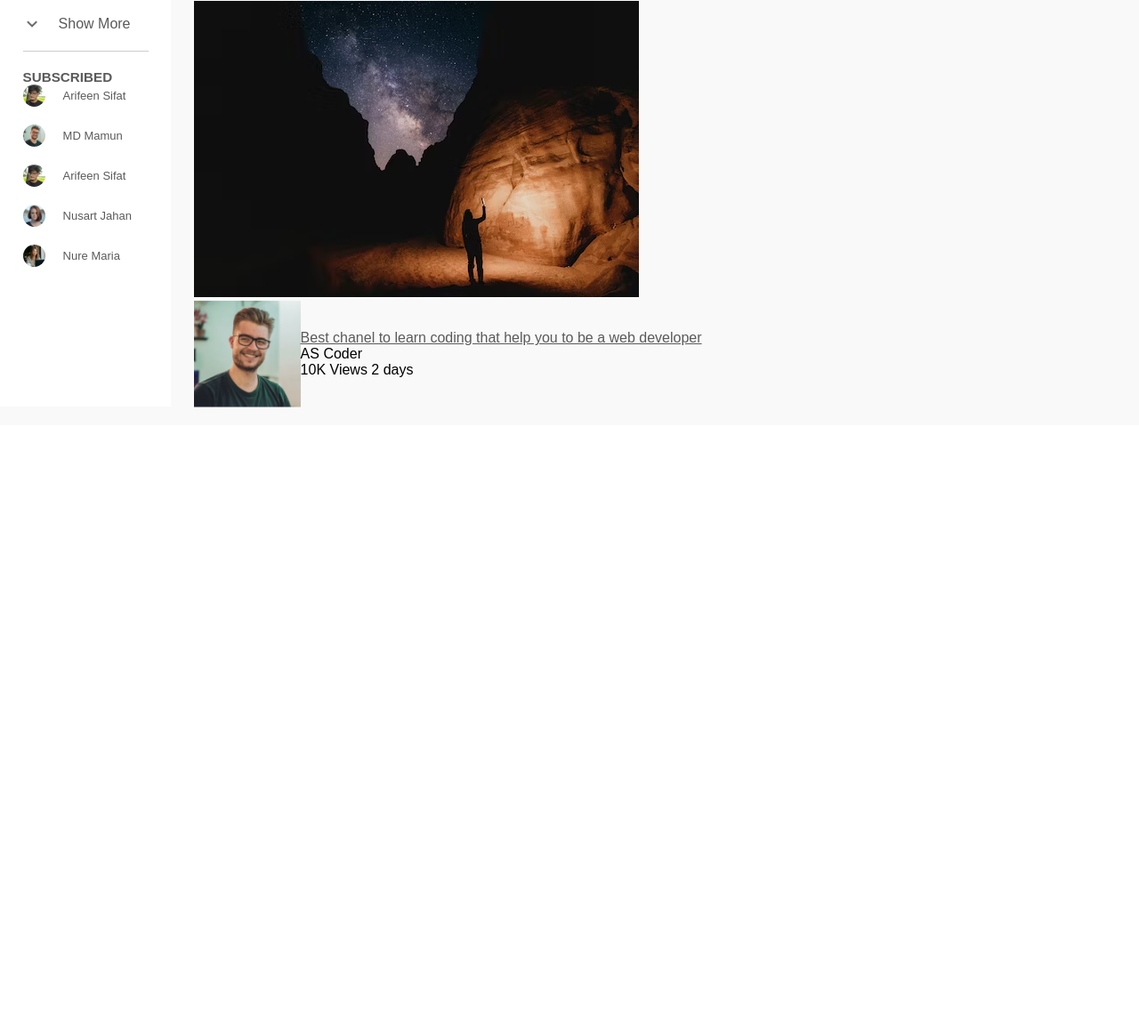
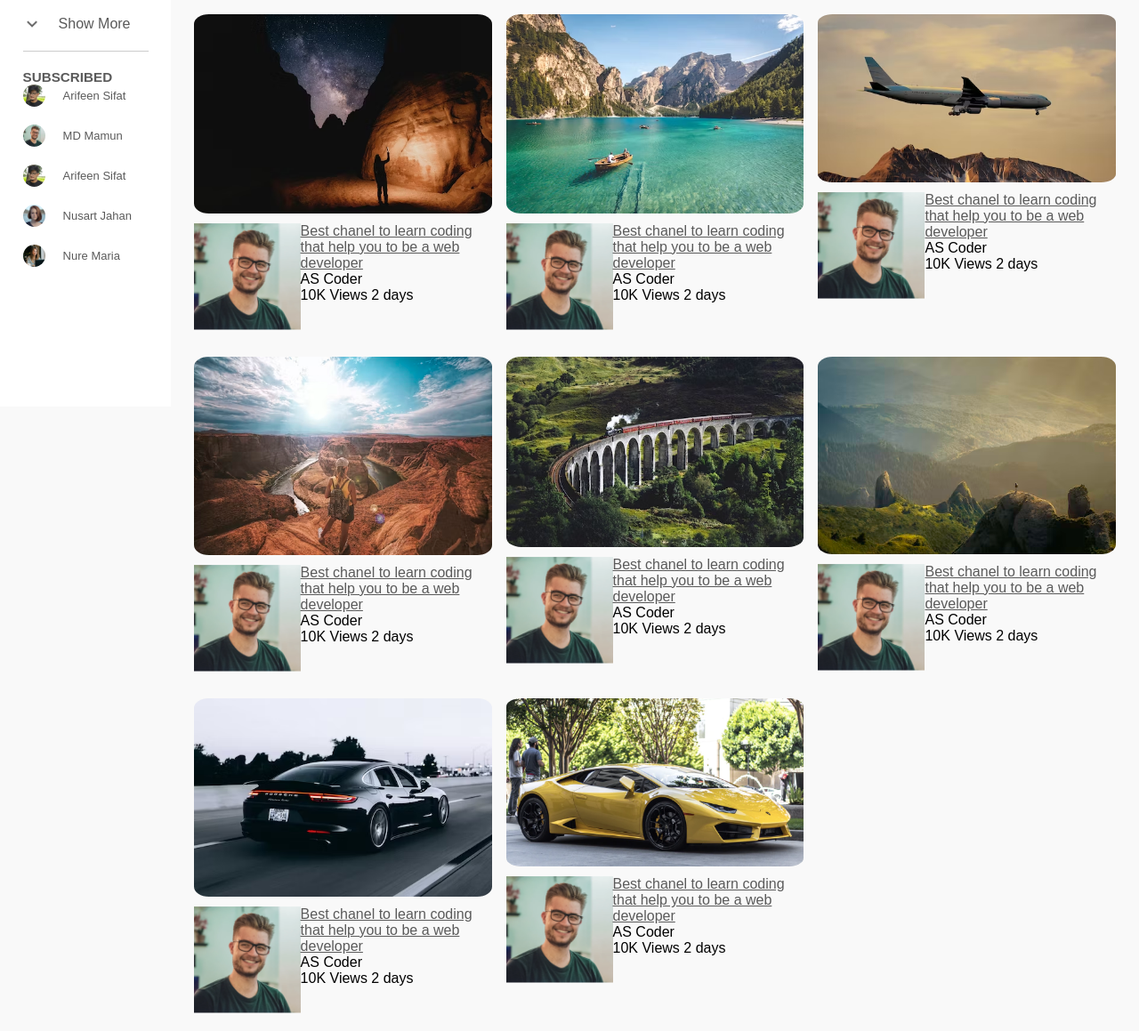
Before and after one commit to sif1t/SifTube, a plain HTML site: page index.html in a window 1280 px wide. Shown: the part 343-1502 px from the top of the page at 89% size. Before the commit the page ends 821 px from the top, so only its background shows below. Drawn offline with Linux system fonts and the light colour scheme.

Commit message:
add new 7video-list

```diff
--- a/index.html
+++ b/index.html
@@ -78,6 +78,83 @@
                   </div>
                </div>
             </div>
+            <div class="vid-list">
+               <a href="#"><img src="images/thumbnail2.png" class="thumbnail"></a>
+               <div class="flex-div">
+                  <img src="images/simon.png">
+                  <div class="vid-info">
+                     <a href="#">Best chanel to learn coding that help you to be a web developer</a>
+                     <p>AS Coder</p>
+                     <p>10K Views 2 days</p>
+                  </div>
+               </div>
+            </div>
+            <div class="vid-list">
+               <a href="#"><img src="images/thumbnail3.png" class="thumbnail"></a>
+               <div class="flex-div">
+                  <img src="images/simon.png">
+                  <div class="vid-info">
+                     <a href="#">Best chanel to learn coding that help you to be a web developer</a>
+                     <p>AS Coder</p>
+                     <p>10K Views 2 days</p>
+                  </div>
+               </div>
+            </div>
+            <div class="vid-list">
+               <a href="#"><img src="images/thumbnail4.png" class="thumbnail"></a>
+               <div class="flex-div">
+                  <img src="images/simon.png">
+                  <div class="vid-info">
+                     <a href="#">Best chanel to learn coding that help you to be a web developer</a>
+                     <p>AS Coder</p>
+                     <p>10K Views 2 days</p>
+                  </div>
+               </div>
+            </div>
+            <div class="vid-list">
+               <a href="#"><img src="images/thumbnail5.png" class="thumbnail"></a>
+               <div class="flex-div">
+                  <img src="images/simon.png">
+                  <div class="vid-info">
+                     <a href="#">Best chanel to learn coding that help you to be a web developer</a>
+                     <p>AS Coder</p>
+                     <p>10K Views 2 days</p>
+                  </div>
+               </div>
+            </div>
+            <div class="vid-list">
+               <a href="#"><img src="images/thumbnail6.png" class="thumbnail"></a>
+               <div class="flex-div">
+                  <img src="images/simon.png">
+                  <div class="vid-info">
+                     <a href="#">Best chanel to learn coding that help you to be a web developer</a>
+                     <p>AS Coder</p>
+                     <p>10K Views 2 days</p>
+                  </div>
+               </div>
+            </div>
+            <div class="vid-list">
+               <a href="#"><img src="images/thumbnail7.png" class="thumbnail"></a>
+               <div class="flex-div">
+                  <img src="images/simon.png">
+                  <div class="vid-info">
+                     <a href="#">Best chanel to learn coding that help you to be a web developer</a>
+                     <p>AS Coder</p>
+                     <p>10K Views 2 days</p>
+                  </div>
+               </div>
+            </div>
+            <div class="vid-list">
+               <a href="#"><img src="images/thumbnail8.png" class="thumbnail"></a>
+               <div class="flex-div">
+                  <img src="images/simon.png">
+                  <div class="vid-info">
+                     <a href="#">Best chanel to learn coding that help you to be a web developer</a>
+                     <p>AS Coder</p>
+                     <p>10K Views 2 days</p>
+                  </div>
+               </div>
+            </div>
          </div>
         </div>
     <!-- main-content end  -->
--- a/main.css
+++ b/main.css
@@ -155,3 +155,19 @@ nav {
 .banner img{
     width: 100%;
 }
+
+.list-container{
+    display: grid;
+    grid-template-columns: repeat(auto-fit, minmax(250px, 1fr));
+    grid-column-gap: 16px;
+    grid-row-gap: 30px;
+    margin-top: 15px;
+}
+.vid-list .thumbnail{
+    width: 100%;
+    border-radius: 5%;
+}
+.vid-list .flex-div{
+    align-items: flex-start;
+    margin-top: 7px;
+}
```
